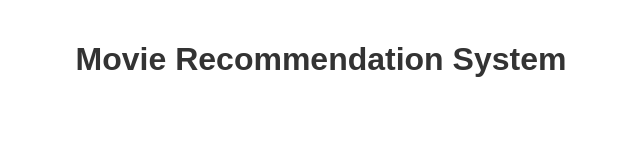
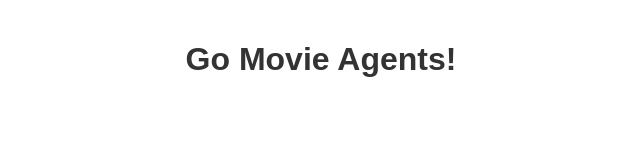
Before and after one commit to KevinWang676/movie-agents, a plain HTML site: page index.html in a window 1280 px wide. Shown: the whole page, without its empty margins (319-959 px from the left). Drawn offline with Linux system fonts and the light colour scheme.

Commit message:
Update index.html

```diff
--- a/index.html
+++ b/index.html
@@ -27,7 +27,7 @@
     ></script>
 </head>
 <body>
-    <h1>Movie Recommendation System</h1>
+    <h1>Go Movie Agents!</h1>
     <div class="container">
         <!-- Embed the Hugging Face hosted Gradio app -->
         <gradio-app src="https://kevinwang676-movie-agents.hf.space"></gradio-app>
```
